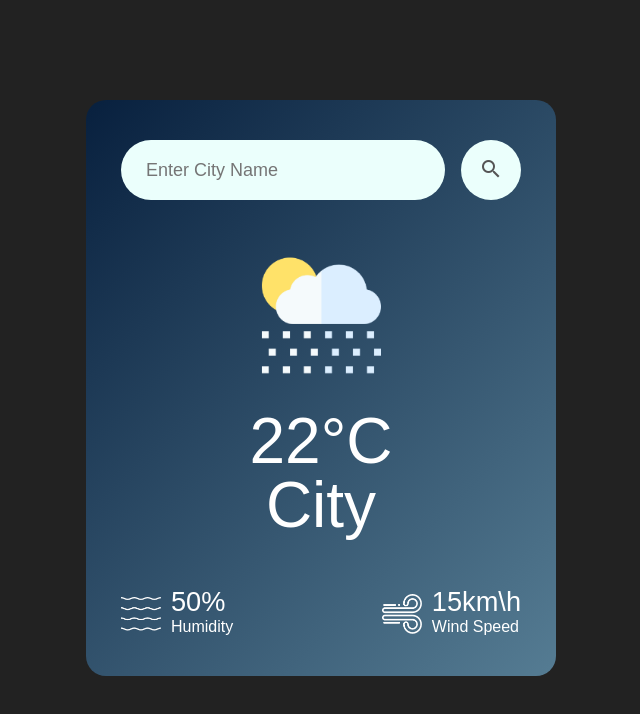
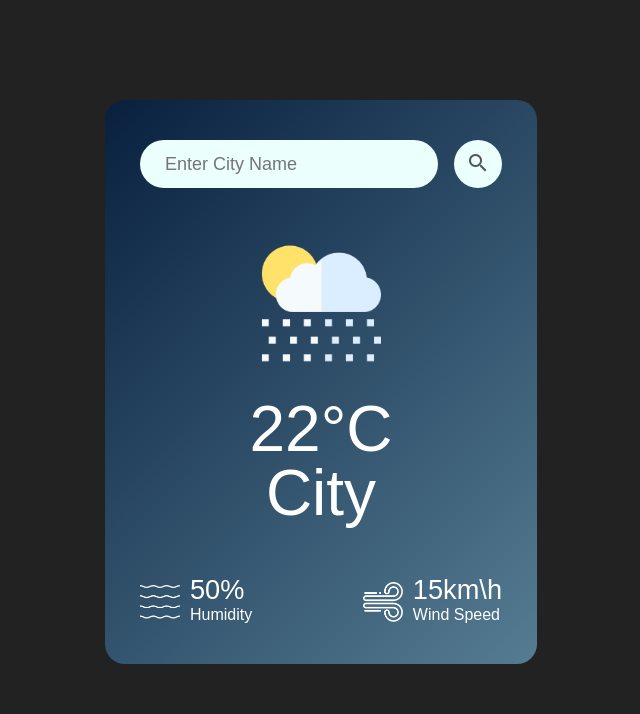
Before and after one commit to zohaib-anjum/Weather-App, a plain HTML site: page index.html in a window 1280 px wide. Shown: the whole page, without its empty margins (319-959 px from the left). Drawn offline with Linux system fonts and the light colour scheme; no server answers.

Commit message:
Update style.css
px convert into rem

```diff
--- a/style.css
+++ b/style.css
@@ -8,8 +8,8 @@ body{
     background: #222;
 }
 .card{
-    width: 90%;
-    max-width: 470px;
+    width: 100%;
+    max-width: 27rem;
     background: linear-gradient(135deg, #08203e, #557c93);
     color: #fff;
     margin: 100px auto 0;
@@ -29,7 +29,7 @@ body{
     background: #ebfffc;
     color: #555;
     padding: 10px 25px;
-    height: 60px;
+    height: 3rem;
     border-radius: 30px;
     flex: 1;
     margin-right: 16px;
@@ -40,8 +40,8 @@ body{
     outline: 0;
     background: #ebfffc;
     color: #555;
-    width: 60px;
-    height: 60px;
+    width: 3rem;
+    height: 3rem;
     border-radius: 50%;
     cursor: pointer;
 }
```
